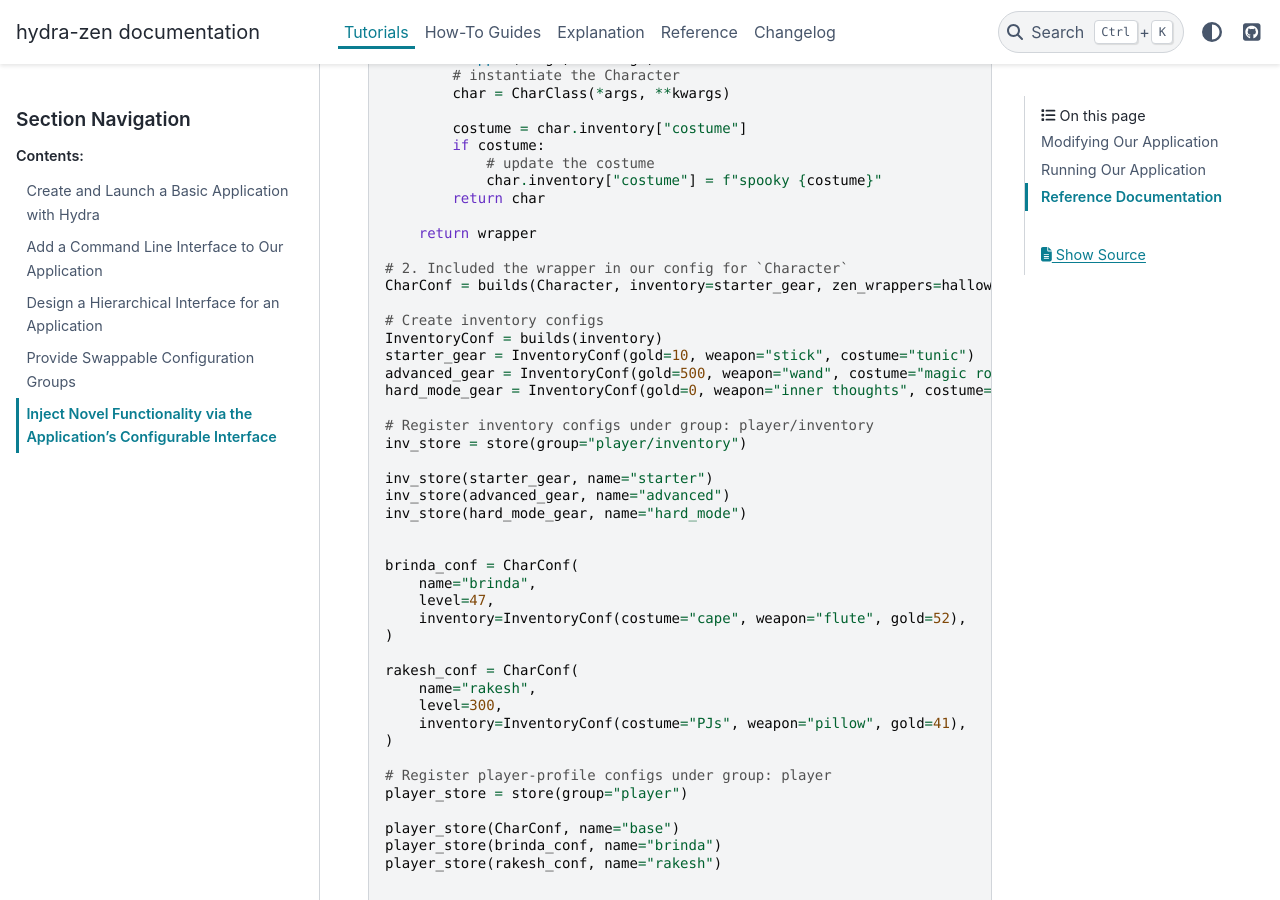
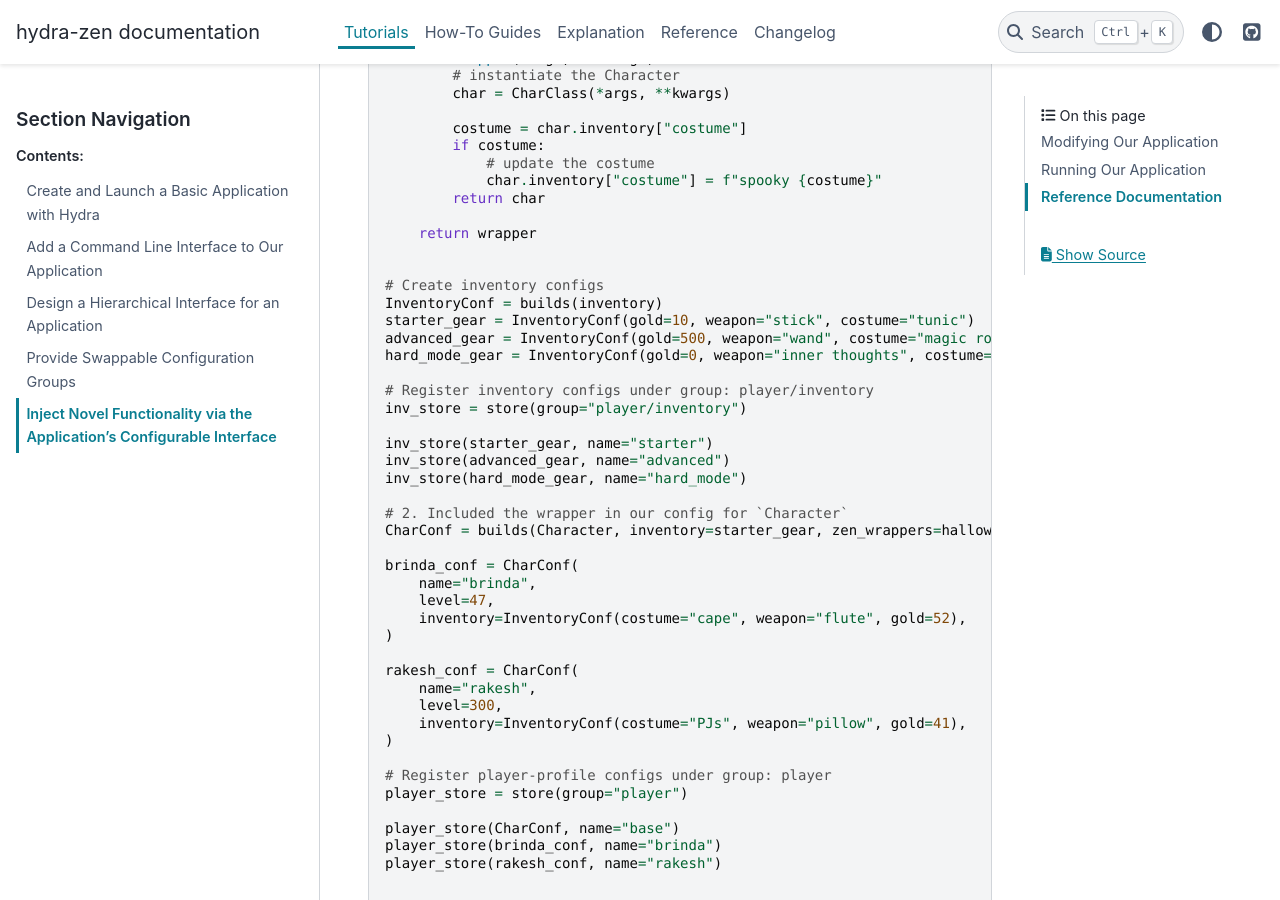
Before and after one commit to mit-ll-responsible-ai/hydra-zen, a Sphinx documentation site: the page built from docs/source/tutorials/inject_wrapper.rst, in a window 1280 px wide and 900 px high, scrolled down 2835 px. Built offline with Sphinx 7.4.7 and the PyData theme 0.15.4, drawn with Linux system fonts in a browser that asks for light colours; the version number could not be read and is left out; some of the changed lines change nothing that is shown.

Commit message:
fix doc typo

```diff
--- a/docs/source/tutorials/inject_wrapper.rst
+++ b/docs/source/tutorials/inject_wrapper.rst
@@ -137,8 +137,6 @@ over. Modify your ``my_app.py`` script to match the following code.
 
        return wrapper
 
-   # 2. Included the wrapper in our config for `Character`
-   CharConf = builds(Character, inventory=starter_gear, zen_wrappers=halloween_update)
 
    # Create inventory configs
    InventoryConf = builds(inventory)
@@ -153,6 +151,8 @@ over. Modify your ``my_app.py`` script to match the following code.
    inv_store(advanced_gear, name="advanced")
    inv_store(hard_mode_gear, name="hard_mode")
 
+   # 2. Included the wrapper in our config for `Character`
+   CharConf = builds(Character, inventory=starter_gear, zen_wrappers=halloween_update)
 
    brinda_conf = CharConf(
        name="brinda",
```
